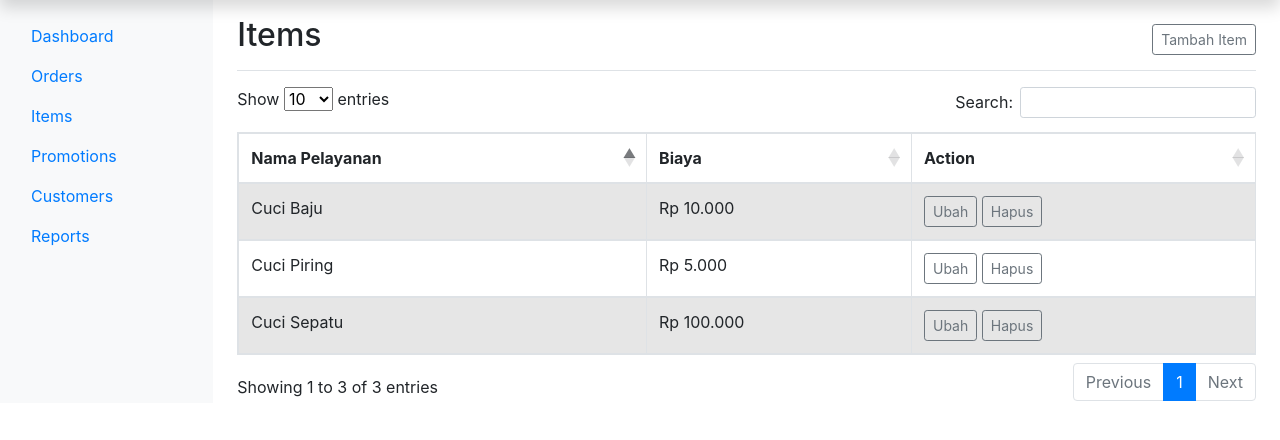
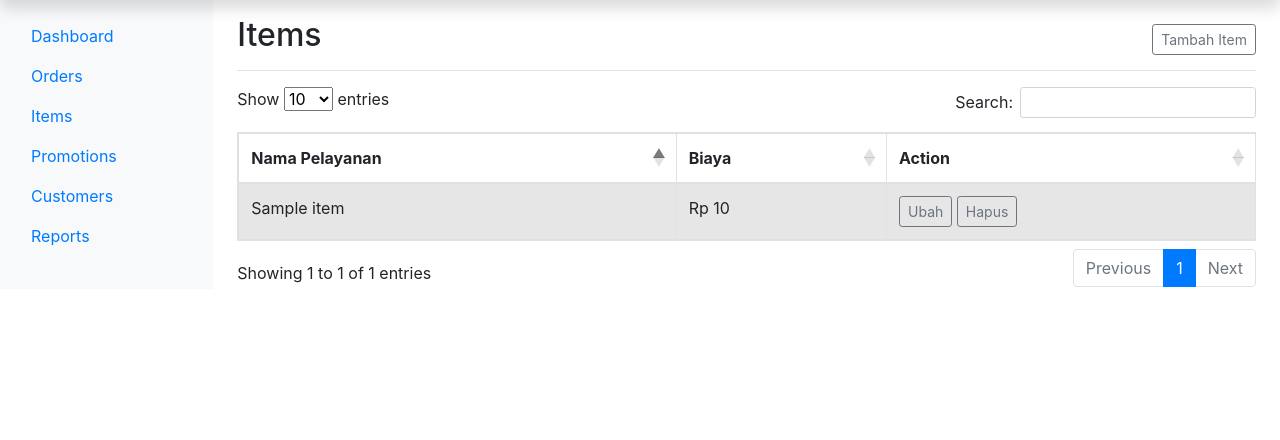
Before and after one commit to andriachmad93/aladdin-laundry, a CodeIgniter 4 app: template app/Views/pages/admin/item.php in a window 1280 px wide. Shown: the part 40-480 px from the top of the page. Run offline with PHP 8.4 and a stand-in for CodeIgniter, Linux system fonts and the light colour scheme; the template is opened without the code that fills it: most values are stand-ins (such as "Sample title", 1, 10 or a date in 2020); some libraries are stand-ins or nearby versions.

Commit message:
add item query detail

```diff
--- a/app/Controllers/Item.php
+++ b/app/Controllers/Item.php
@@ -14,7 +14,8 @@ class Item extends BaseController
 	public function index()
 	{
 		$data = [
-			'title' => 'Item'
+			'title' => 'Item',
+			'item_list' => $this->itemModel->GetItem()
 		];
 
 		return view('pages/admin/item', $data);
@@ -49,7 +50,8 @@ class Item extends BaseController
 	public function update_item_page($id)
 	{
 		$data = [
-			'title' => 'Ubah Item'
+			'title' => 'Ubah Item',
+			'item_detail' => $this->itemModel->find($id)
 		];
 
 		return view('pages/admin/updatepage/item', $data);
--- a/app/Controllers/Promotion.php
+++ b/app/Controllers/Promotion.php
@@ -14,7 +14,8 @@ class Promotion extends BaseController
 	public function index()
 	{
 		$data = [
-			'title' => 'Promotion'
+			'title' => 'Promotion',
+			'promotion_list' => $this->promotionModel->GetPromotion()
 		];
 
 		return view('pages/admin/promotion', $data);
@@ -53,7 +54,8 @@ class Promotion extends BaseController
 	public function update_promotion_page($id)
 	{
 		$data = [
-			'title' => 'Ubah Promosi'
+			'title' => 'Ubah Promosi',
+			'promotion_detail' => $this->promotionModel->find($id)
 		];
 
 		return view('pages/admin/updatepage/promotion', $data);
--- a/app/Views/pages/admin/item.php
+++ b/app/Views/pages/admin/item.php
@@ -23,30 +23,22 @@
                 </tr>
             </thead>
             <tbody>
+              <?php
+                  foreach($item_list as $item) {
+              ?>
+
                 <tr>
-                    <td>Cuci Sepatu</td>
-                    <td>Rp 100.000</td>
-                    <td>
-                      <a href="<?= base_url('item/update_item_page/1'); ?>" class="btn btn-sm btn-outline-secondary">Ubah</a>
-                      <a href="" class="btn btn-sm btn-outline-secondary">Hapus</a>
-                    </td>
+                  <td><?= $item["item_name"]; ?></td>
+                  <td>Rp <?= $item["price"]; ?></td>
+                  <td>
+                    <a href="<?= base_url('item/update_item_page/' . $item["id"]); ?>" class="btn btn-sm btn-outline-secondary">Ubah</a>
+                    <a href="<?= base_url('item/update_status/' . $item["id"]); ?>" class="btn btn-sm btn-outline-secondary">Hapus</a>
+                  </td>
                 </tr>
-                <tr>
-                    <td>Cuci Baju</td>
-                    <td>Rp 10.000</td>
-                    <td>
-                      <a href="<?= base_url('item/update_item_page/1'); ?>" class="btn btn-sm btn-outline-secondary">Ubah</a>
-                      <a href="" class="btn btn-sm btn-outline-secondary">Hapus</a>
-                    </td>
-                </tr>
-                <tr>
-                    <td>Cuci Piring</td>
-                    <td>Rp 5.000</td>
-                    <td>
-                      <a href="<?= base_url('item/update_item_page/1'); ?>" class="btn btn-sm btn-outline-secondary">Ubah</a>
-                      <a href="" class="btn btn-sm btn-outline-secondary">Hapus</a>
-                    </td>
-                </tr>
+
+              <?php
+                }
+              ?>
             </tbody>
         </table>
       </div>
```
Also changed, not shown: app/Views/pages/admin/promotion.php (+16 -8 lines), app/Views/pages/admin/updatepage/item.php (+4 -4 lines), app/Views/pages/admin/updatepage/promotion.php (+11 -11 lines).
